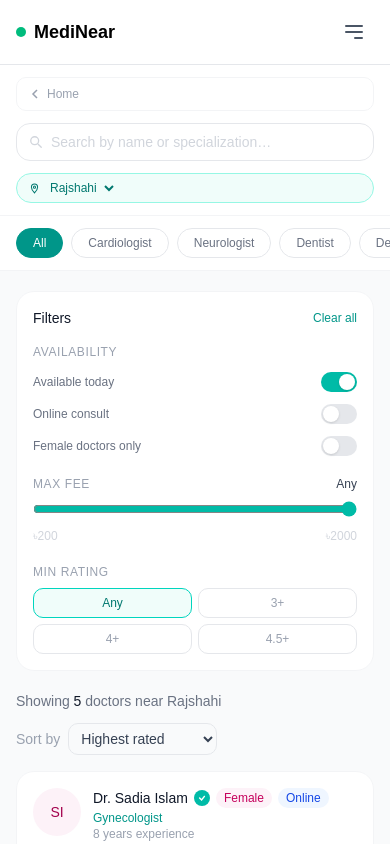
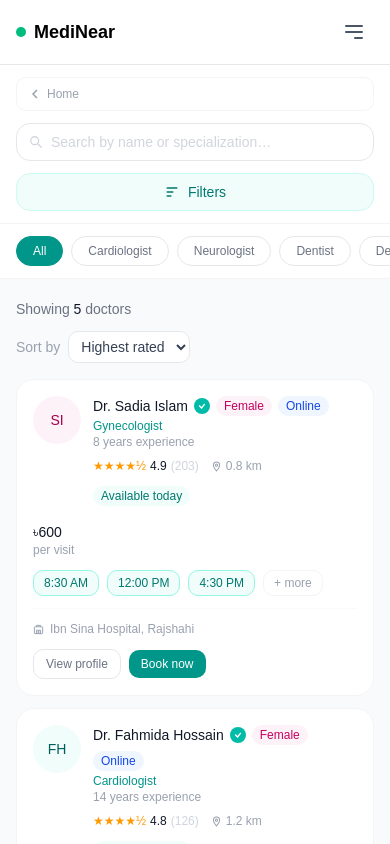
Before and after one commit to bluesand019/MediNear, a React (Vite) app: page /doctor-search in a window 390 px wide. Shown: the top 844 px of the page. Built offline with nearby package versions, Linux system fonts and the light colour scheme; what lightswind would draw is missing.

Commit message:
Added filters aside navigation for mobile view

```diff
--- a/src/pages/DoctorSearch.jsx
+++ b/src/pages/DoctorSearch.jsx
@@ -202,11 +202,13 @@ function DoctorCard({ doctor }) {
 
 export default function DoctorsPage() {
   const [query, setQuery] = useState("");
-  const [location, setLocation] = useState("Rajshahi"); // or "All"
+  const [location, setLocation] = useState("Rajshahi");
   const [activeSpec, setActiveSpec] = useState("All");
   const [sortBy, setSortBy] = useState("rating");
   const [maxFee, setMaxFee] = useState(2000);
   const [minRating, setMinRating] = useState(0);
+  const [isSidebarOpen, setIsSidebarOpen] = useState(false); // New state for collapse
+
   const [filters, setFilters] = useState({
     availableToday: true,
     online: false,
@@ -218,9 +220,7 @@ export default function DoctorsPage() {
 
   const results = useMemo(() => {
     let list = DOCTORS.filter((d) => {
-      // Location filter
       if (location !== "All" && d.location !== location) return false;
-
       if (activeSpec !== "All" && d.spec !== activeSpec) return false;
       if (filters.availableToday && !d.availableToday) return false;
       if (filters.online && !d.online) return false;
@@ -244,37 +244,21 @@ export default function DoctorsPage() {
   }, [query, location, activeSpec, sortBy, maxFee, minRating, filters]);
 
   return (
-    <div className="min-h-screen bg-gray-50">
+    <div className="min-h-screen bg-gray-50 pb-20 lg:pb-0">
       {/* ── Top bar ── */}
-      <div className="bg-white border-b border-gray-100 px-4 py-3 flex flex-col sm:flex-row sm:items-center gap-3">
-        {/* Home link FIXED */}
+      <div className="bg-white border-b border-gray-100 px-4 py-3 flex flex-col sm:flex-row sm:items-center gap-3 sticky top-0 z-30">
         <Link
           to="/"
           className="flex items-center gap-1.5 text-xs text-gray-400 border border-gray-100 rounded-lg px-3 py-2 hover:bg-gray-50 transition flex-shrink-0 no-underline"
         >
-          <svg
-            width="12"
-            height="12"
-            viewBox="0 0 12 12"
-            fill="none"
-            stroke="currentColor"
-            strokeWidth="1.5"
-          >
+          <svg width="12" height="12" viewBox="0 0 12 12" fill="none" stroke="currentColor" strokeWidth="1.5">
             <path d="M8 2L4 6l4 4" />
           </svg>
           Home
         </Link>
 
         <div className="w-full sm:flex-1 min-w-0 flex items-center gap-2 border border-gray-200 rounded-xl px-3 py-2 bg-white focus-within:border-teal-400 focus-within:ring-2 focus-within:ring-teal-100 transition">
-          <svg
-            width="14"
-            height="14"
-            viewBox="0 0 16 16"
-            fill="none"
-            stroke="currentColor"
-            strokeWidth="1.5"
-            className="text-gray-300 flex-shrink-0"
-          >
+          <svg width="14" height="14" viewBox="0 0 16 16" fill="none" stroke="currentColor" strokeWidth="1.5" className="text-gray-300 flex-shrink-0">
             <circle cx="6.5" cy="6.5" r="4.5" />
             <path d="M10.5 10.5L14 14" strokeLinecap="round" />
           </svg>
@@ -285,44 +269,21 @@ export default function DoctorsPage() {
             placeholder="Search by name or specialization…"
             className="flex-1 min-w-0 text-sm text-gray-800 placeholder-gray-300 outline-none bg-transparent"
           />
-          {query && (
-            <button
-              onClick={() => setQuery("")}
-              className="text-gray-300 hover:text-gray-500 text-xs"
-            >
-              ✕
-            </button>
-          )}
         </div>
 
-        {/* Location select FIXED */}
-        <div className="flex items-center gap-1.5 text-xs text-teal-700 bg-teal-50 border border-teal-200 rounded-full px-3 py-1.5 flex-shrink-0">
-          <svg
-            width="11"
-            height="11"
-            viewBox="0 0 16 16"
-            fill="none"
-            stroke="currentColor"
-            strokeWidth="1.5"
+        {/* Mobile Filter Toggle (Visible only on mobile/tablet) */}
+        <button
+          onClick={() => setIsSidebarOpen(!isSidebarOpen)}
+          className="lg:hidden flex items-center justify-center gap-2 px-4 py-2 bg-teal-50 text-teal-700 rounded-xl text-sm font-medium border border-teal-100"
         >
-            <path d="M8 1.5C5.5 1.5 3.5 3.5 3.5 6C3.5 9.5 8 14.5 8 14.5C8 14.5 12.5 9.5 12.5 6C12.5 3.5 10.5 1.5 8 1.5Z" />
-            <circle cx="8" cy="6" r="1.5" />
+          <svg width="16" height="16" viewBox="0 0 24 24" fill="none" stroke="currentColor" strokeWidth="2">
+            <path d="M4 6h16M4 12h10M4 18h7" />
           </svg>
-          <select
-            value={location}
-            onChange={(e) => setLocation(e.target.value)}
-            className="bg-transparent outline-none text-teal-700 text-xs font-medium pr-1"
-          >
-            {LOCATIONS.map((loc) => (
-              <option key={loc} value={loc}>
-                {loc}
-              </option>
-            ))}
-          </select>
-        </div>
+          Filters
+        </button>
       </div>
 
-      {/* ── Specialization pills (horizontal scroll) ── */}
+      {/* ── Specialization pills ── */}
       <div className="bg-white border-b border-gray-100 px-4 py-3 flex items-center gap-2 overflow-x-auto no-scrollbar">
         {SPECIALIZATIONS.map((spec) => (
           <button
@@ -340,151 +301,122 @@ export default function DoctorsPage() {
       </div>
 
       {/* ── Body ── */}
-      <div className="max-w-6xl mx-auto px-4 py-5 flex flex-col lg:flex-row gap-5">
-        {/* ── Sidebar ── */}
-        <aside className="w-full lg:w-56 flex-shrink-0 self-start">
-          <div className="bg-white border border-gray-100 rounded-2xl p-4">
+      <div className="max-w-6xl mx-auto px-4 py-5 flex flex-col lg:flex-row gap-5 relative">
+
+        {/* ── Collapsible Sidebar ── */}
+        <aside className={`
+          fixed inset-y-0 left-0 z-40 w-72 bg-white p-6 transform transition-transform duration-300 ease-in-out border-r border-gray-100
+          lg:relative lg:translate-x-0 lg:z-0 lg:w-56 lg:p-0 lg:bg-transparent lg:border-none
+          ${isSidebarOpen ? "translate-x-0 shadow-2xl" : "-translate-x-full lg:translate-x-0"}
+        `}>
+          <div className="bg-white lg:border lg:border-gray-100 lg:rounded-2xl lg:p-4">
             <div className="flex items-center justify-between mb-4">
-              <span className="text-sm font-medium text-gray-900">Filters</span>
+              <span className="text-sm font-bold text-gray-900 lg:font-medium">Filters</span>
+              <button
+                onClick={() => setIsSidebarOpen(false)}
+                className="lg:hidden text-gray-400 p-1"
+              >
+                ✕
+              </button>
               <button
                 onClick={() => {
-                  setFilters({
-                    availableToday: false,
-                    online: false,
-                    femaleOnly: false,
-                  });
+                  setFilters({ availableToday: false, online: false, femaleOnly: false });
                   setMaxFee(2000);
                   setMinRating(0);
                   setActiveSpec("All");
                   setQuery("");
                 }}
-                className="text-xs text-teal-600 hover:text-teal-800 transition"
+                className="hidden lg:block text-xs text-teal-600 hover:text-teal-800 transition"
               >
                 Clear all
               </button>
             </div>
 
-            {/* Availability toggles */}
-            <div className="mb-5">
-              <p className="text-xs font-medium text-gray-400 uppercase tracking-wider mb-3">
-                Availability
-              </p>
+            {/* Filter Content (Reuse your existing filter UI here) */}
+            <div className="space-y-6">
+              {/* Availability */}
+              <div>
+                <p className="text-[10px] font-bold text-gray-400 uppercase tracking-widest mb-3">Availability</p>
                 <div className="flex flex-col gap-3">
-                {[
-                  { key: "availableToday", label: "Available today" },
-                  { key: "online", label: "Online consult" },
-                  { key: "femaleOnly", label: "Female doctors only" },
-                ].map(({ key, label }) => (
+                  {[{ key: "availableToday", label: "Available today" }, { key: "online", label: "Online consult" }, { key: "femaleOnly", label: "Female doctors" }].map(({ key, label }) => (
                     <div key={key} className="flex items-center justify-between">
                       <span className="text-xs text-gray-500">{label}</span>
-                    <Toggle
-                      checked={filters[key]}
-                      onChange={() => toggleFilter(key)}
-                    />
+                      <Toggle checked={filters[key]} onChange={() => toggleFilter(key)} />
                     </div>
                   ))}
                 </div>
               </div>
 
-            {/* Max fee slider */}
-            <div className="mb-5">
+              {/* Fee Slider */}
+              <div>
                 <div className="flex items-center justify-between mb-2">
-                <p className="text-xs font-medium text-gray-400 uppercase tracking-wider">
-                  Max fee
-                </p>
-                <span className="text-xs font-medium text-gray-700">
-                  {maxFee === 2000 ? "Any" : `৳${maxFee}`}
-                </span>
+                  <p className="text-[10px] font-bold text-gray-400 uppercase tracking-widest">Max fee</p>
+                  <span className="text-xs font-bold text-teal-600">৳{maxFee}</span>
                 </div>
-              <input
-                type="range"
-                min={200}
-                max={2000}
-                step={100}
-                value={maxFee}
-                onChange={(e) => setMaxFee(Number(e.target.value))}
-                className="w-full accent-teal-500"
-              />
-              <div className="flex justify-between text-xs text-gray-300 mt-1">
-                <span>৳200</span>
-                <span>৳2000</span>
-              </div>
+                <input type="range" min={200} max={2000} step={100} value={maxFee} onChange={(e) => setMaxFee(Number(e.target.value))} className="w-full accent-teal-500" />
               </div>
 
-            {/* Min rating */}
+              {/* Rating */}
               <div>
-              <p className="text-xs font-medium text-gray-400 uppercase tracking-wider mb-2">
-                Min rating
-              </p>
-              <div className="grid grid-cols-2 gap-1.5">
-                {[
-                  { label: "Any", value: 0 },
-                  { label: "3+", value: 3 },
-                  { label: "4+", value: 4 },
-                  { label: "4.5+", value: 4.5 },
-                ].map(({ label, value }) => (
-                  <button
-                    key={value}
-                    onClick={() => setMinRating(value)}
-                    className={`text-xs py-1.5 rounded-lg border transition-all ${
-                      minRating === value
-                        ? "bg-teal-50 border-teal-400 text-teal-700 font-medium"
-                        : "border-gray-200 text-gray-400 hover:border-gray-300"
-                    }`}
-                  >
-                    {label}
+                <p className="text-[10px] font-bold text-gray-400 uppercase tracking-widest mb-2">Min rating</p>
+                <div className="grid grid-cols-2 gap-2">
+                  {[0, 3, 4, 4.5].map((val) => (
+                    <button key={val} onClick={() => setMinRating(val)} className={`text-xs py-2 rounded-lg border transition-all ${minRating === val ? "bg-teal-50 border-teal-400 text-teal-700 font-bold" : "border-gray-100 text-gray-400"}`}>
+                      {val === 0 ? "Any" : `${val}+`}
                     </button>
                   ))}
                 </div>
               </div>
+
+              <button
+                onClick={() => setIsSidebarOpen(false)}
+                className="w-full lg:hidden bg-teal-600 text-white py-3 rounded-xl font-medium mt-4"
+              >
+                Show {results.length} Results
+              </button>
+            </div>
           </div>
         </aside>
 
+        {/* Overlay for mobile */}
+        {isSidebarOpen && (
+          <div
+            className="fixed inset-0 bg-black/20 backdrop-blur-sm z-30 lg:hidden"
+            onClick={() => setIsSidebarOpen(false)}
+          />
+        )}
+
         {/* ── Results ── */}
         <div className="flex-1 min-w-0">
-          {/* Results header */}
           <div className="flex flex-col sm:flex-row sm:items-center sm:justify-between mb-4 gap-3">
             <p className="text-sm text-gray-500">
-              Showing{" "}
-              <span className="font-medium text-gray-900">
-                {results.length}
-              </span>{" "}
-              doctors {location === "All" ? "" : `near ${location}`}
+              Showing <span className="font-medium text-gray-900">{results.length}</span> doctors
             </p>
             <div className="flex items-center gap-2 text-sm text-gray-400">
               Sort by
               <select
                 value={sortBy}
                 onChange={(e) => setSortBy(e.target.value)}
-                className="text-sm border border-gray-200 rounded-lg px-2 py-1.5 text-gray-700 outline-none focus:border-teal-400 transition"
+                className="text-sm border border-gray-200 rounded-lg px-2 py-1.5 text-gray-700 outline-none bg-white"
               >
                 <option value="rating">Highest rated</option>
                 <option value="fee">Lowest fee</option>
-                <option value="exp">Most experienced</option>
+                <option value="exp">Experience</option>
               </select>
             </div>
           </div>
 
-          {/* Cards */}
+          <div className="flex flex-col gap-3">
             {results.length > 0 ? (
-            <div className="flex flex-col gap-3">
-              {results.map((doctor) => (
-                <DoctorCard key={doctor.id} doctor={doctor} />
-              ))}
-            </div>
+              results.map((doctor) => <DoctorCard key={doctor.id} doctor={doctor} />)
             ) : (
-            <div className="bg-white border border-gray-100 rounded-2xl p-12 text-center">
-              <p className="text-gray-400 text-sm">
-                No doctors match your current filters.
-              </p>
-              <p className="text-gray-300 text-xs mt-1">
-                Try adjusting the specialization, city, or availability
-                settings.
-              </p>
+              <div className="bg-white border border-gray-100 rounded-2xl p-12 text-center text-gray-400">
+                No doctors match your filters.
               </div>
             )}
           </div>
         </div>
       </div>
+    </div>
   );
 }
```
Lines whose indentation alone changed are shown as unchanged.
